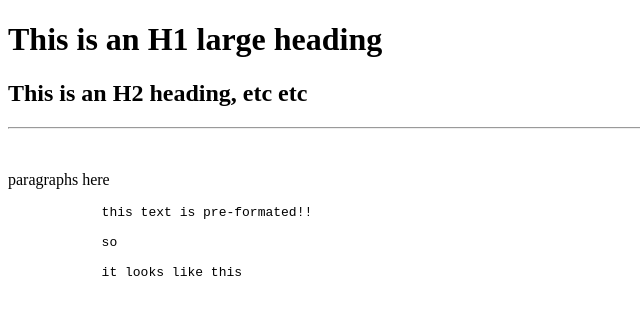
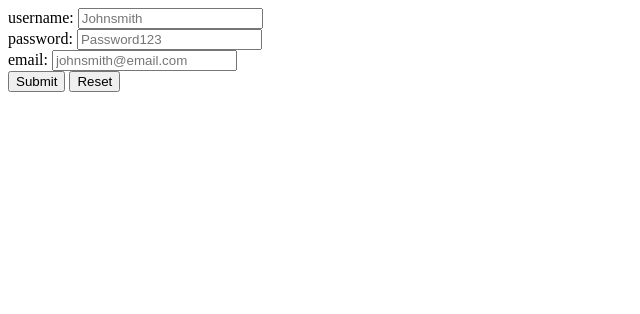
Before and after one commit to MoazZard/Javascript-practice, a plain HTML site: page index.html in a window 1280 px wide. Shown: the whole page, without its empty margins (0-640 px from the left). Drawn offline with Linux system fonts and the light colour scheme.

Commit message:
more practice

```diff
--- a/index.html
+++ b/index.html
@@ -1,25 +1,30 @@
 <!DOCTYPE html>
-<html>
-    <head>
-        <title>My first website</title>
-    </head>
-    <body>
-        <h1>This is an H1 large heading</h1>
-        <h2>This is an H2 heading, etc etc</h2>
-        <hr>
+<html lang="en">
+<head>
+    <meta charset="UTF-8">
+    <meta name="viewport" content="width=device-width, initial-scale=1.0">
+    <title>Document</title>
+</head>
+<body>
+
+    <form action="index.js" method="post">
+
+        <label for="username"> username: </label>
+        <input type="text" id="username" placeholder="Johnsmith" minlength="6" maxlength="15" required>
         <br>
-        <p>
-            paragraphs here
-        </p>
-        <pre>
-            this text is pre-formated!!
+        <label for="password"> password: </label>
+        <input type="password" placeholder="Password123" pattern="(?=.*\d)(?=.*[a-z])(?=.*[A-Z]).{8,}" title="Must contain at least one number and one uppercase and lowercase letter, and at least 8 or more characters" required>
+        <!-- first pattern, atleast one digit, 2nd atleast a lowercase, 3rd atleast an uppercase and 8 characters
+         title is what shows up after typing -->
+        <br>
+        <label for="email"> email: </label>
+        <input type="email" id="email" placeholder="johnsmith@email.com" required>
 
-            so
+        <br>
+        <input type="submit">
+        <input type="reset">
 
-            it looks like this
-        </pre>
+    </form>
 
-        <!-- COMMENTS HERE -->
-
-    </body>
+</body>
 </html>
```
